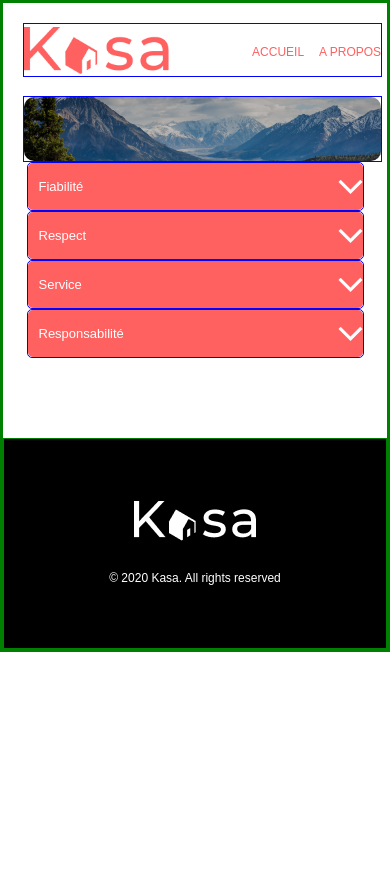
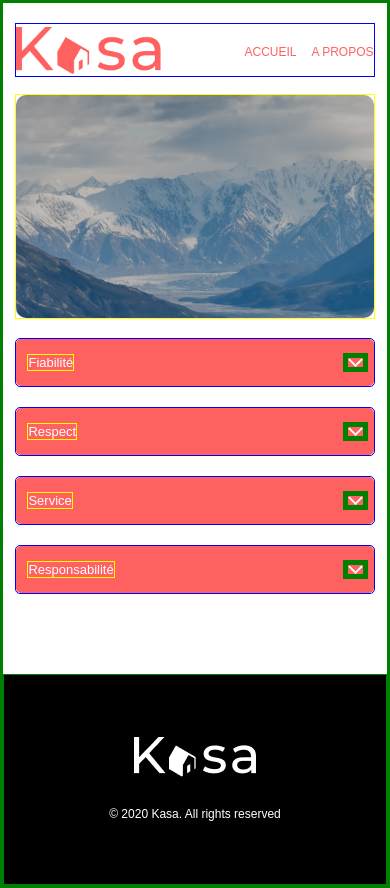
Before and after one commit to Samuel32600/ParmentierSamuel_8_20102021, a React (Create React App) app in the folder kasa/: page /About in a window 390 px wide. Before the commit the page ends 844 px from the top, so only its background shows below. Built offline with nearby package versions, Linux system fonts and the light colour scheme; a web font is replaced by a local one.

Commit message:
maj CSS + debut du carrousel

```diff
--- a/kasa/src/styles/Banner.css
+++ b/kasa/src/styles/Banner.css
@@ -3,9 +3,11 @@
     display: flex;
     justify-content: center;
     margin: auto;
-    margin-top: 69px;
+    margin-top: 49px;
+    margin-bottom: 31px;
     width:93%;
-    border: 1px solid blue;
+    height: 223px;
+    border: 1px solid yellow;
 }
 
 .picture-banner {
@@ -29,10 +31,8 @@
 /* format smartphone */
 @media screen and (max-width: 768px) {
     .container-banner {
-        justify-content: flex-start;
-        margin-left: 20px;
-        margin-right: 20px;
-        margin-top: 19px;
+        margin-top: 17px;
+        margin-bottom: 19px;
     }
 
     .picture-banner {
--- a/kasa/src/styles/dropdown.css
+++ b/kasa/src/styles/dropdown.css
@@ -1,9 +1,10 @@
 .box-dropdown{
-    width: 1023px;
+    width: 65%;
     height: auto;
     margin: auto;
     background-color: #F6F6F6;
     border-radius: 5px;
+    margin-bottom: 31px;
     border: 1px solid blue;
 
 }
@@ -24,12 +25,14 @@
     color: white;
     font-family: 'Montserrat', sans-serif;
     font-size: 24px;
+    border: 1px solid yellow;
 }
 
-.down{
-    margin-right: 17px ;
+.logo{
+    margin-right: 33px ;
     width: 24px;
     height: 14px;
+    border: 5px solid green;
 }
 
 .description-dropdown{
@@ -48,8 +51,8 @@
 /* format smartphone */
 @media screen and (max-width: 768px) {
     .box-dropdown{
-        width: 335px;
-        margin: 0px auto 0px auto;
+        width:93%;
+        margin: 0px auto 20px auto;
     }
 
     .title-dropdown{
@@ -57,14 +60,14 @@
         font-size: 13px;
     }
 
-    .down{
+    .logo{
         margin-right: 6px ;
         width: 15px;
         height: 9px;
     }
 
     .description-dropdown{
-        margin: 17px 7px 50px 11px;
+        margin: 17px 7px 20px 11px;
         font-size: 12px;
     }
 
--- a/kasa/src/styles/header.css
+++ b/kasa/src/styles/header.css
@@ -40,8 +40,6 @@
 /* format smartphone */
 @media screen and (max-width: 768px) {
     .container-header {
-        margin-right: 20px;
-        margin-left: 20px;
         margin-top: 20px;
     }
 
```
Also changed, not shown: kasa/src/components/Carrousel.js (+23 -0 lines), kasa/src/styles/home-page.css (line endings or trailing spaces).
